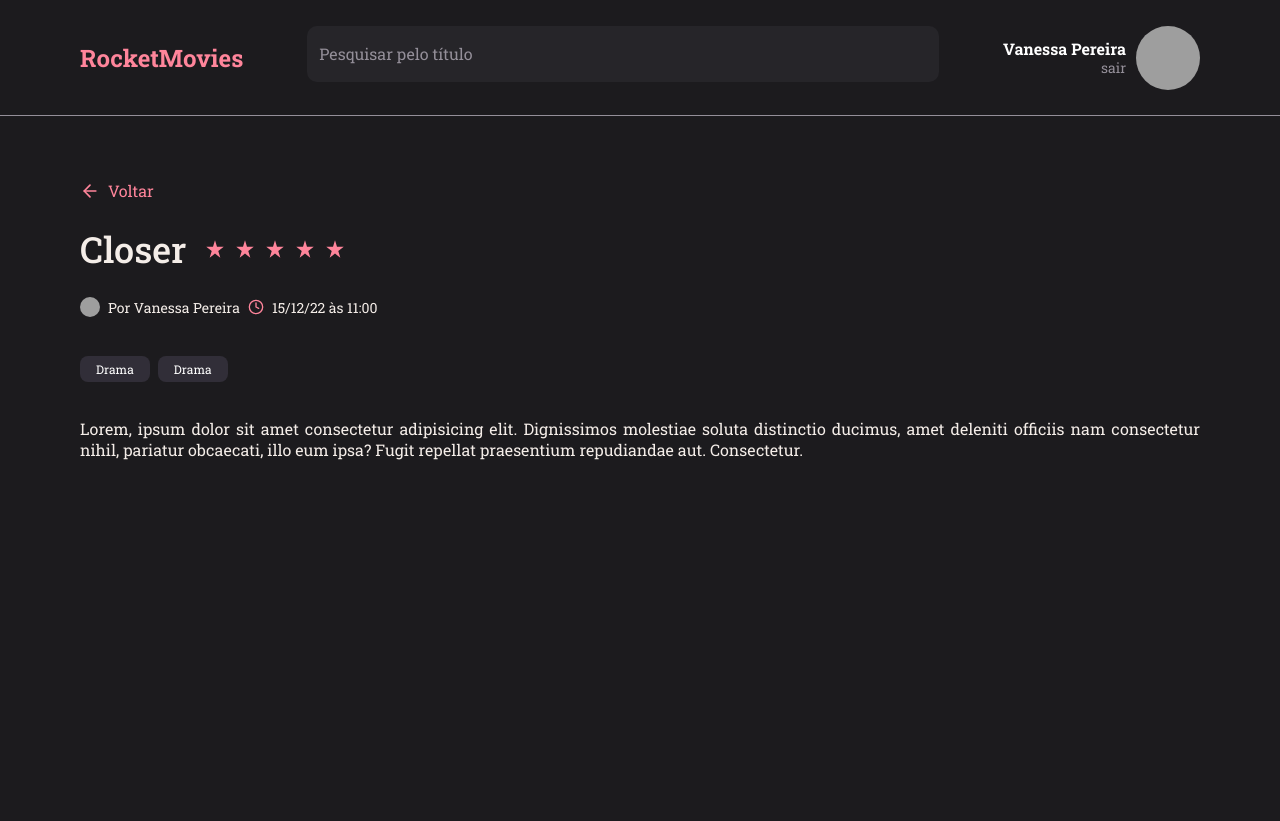
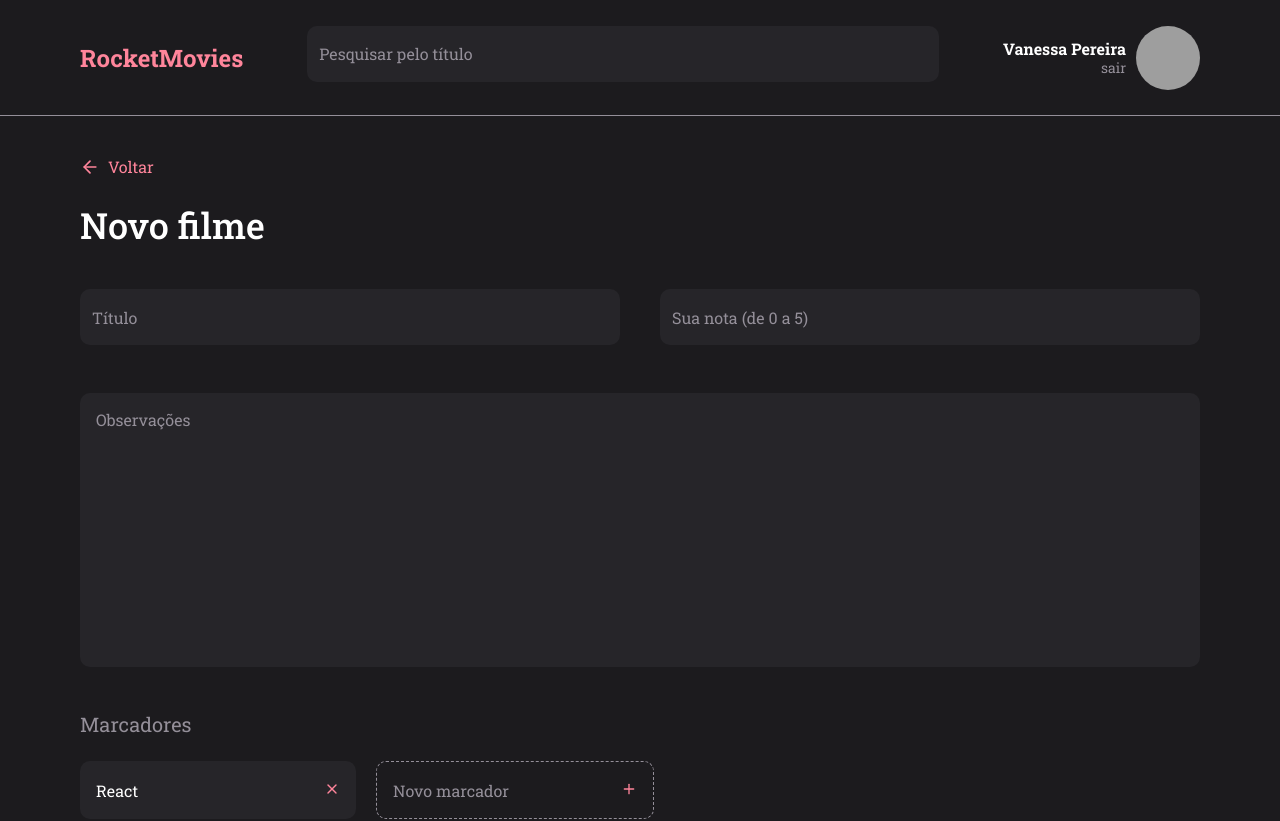
Before and after one commit to vnspereira11/app-rocketmovies-frontend, a React (Vite) app: page / in a window 1280 px wide. Shown: the top 821 px of the page. Before the commit the page ends 800 px from the top, so only its background shows below. Built offline with nearby package versions, Linux system fonts and the light colour scheme; grey boxes are pictures that could not be loaded.

Commit message:
Updating ButtonText component and links

```diff
--- a/src/components/ButtonText/styles.js
+++ b/src/components/ButtonText/styles.js
@@ -1,13 +1,21 @@
 import styled from "styled-components";
 
 export const Container = styled.button`
-    background: none;
+
+    height: 5.6rem;
+
+    background-color: ${({ theme }) => theme.COLORS.PINK};
+    color: ${({ theme }) => theme.COLORS.GRAY};
+
+    border-radius: 8px;
     border: none;
-    color: ${({ theme }) => theme.COLORS.PINK};
+
     font-size: 1.6rem;
+    font-weight: 500;
+    padding: 0 1.6rem;
 
     display: flex;
-    align-items: flex-end;
+    align-items: center;
     gap: 0.8rem;
 
     > svg {
--- a/src/main.jsx
+++ b/src/main.jsx
@@ -5,13 +5,13 @@ import GlobalStyles from "./styles/global";
 import { ThemeProvider } from "styled-components";
 import theme from "./styles/theme";
 
-import { Details } from "./pages/Details";
+import { New } from "./pages/New";
 
 ReactDOM.createRoot(document.getElementById('root')).render(
   <React.StrictMode>
     <ThemeProvider theme={theme}>
       <GlobalStyles />
-      <Details />
+      <New />
     </ThemeProvider>
   </React.StrictMode>
 )
--- a/src/pages/Details/index.jsx
+++ b/src/pages/Details/index.jsx
@@ -2,7 +2,6 @@ import { FiArrowLeft, FiClock } from 'react-icons/fi';
 import { Container, Content } from "./styles";
 
 import { Header } from "../../components/Header";
-import { ButtonText } from "../../components/ButtonText";
 import { Rating } from "../../components/Rating";
 import { Input } from "../../components/Input";
 import { Tag } from "../../components/Tag";
@@ -16,7 +15,10 @@ export function Details() {
       </Header>
       <main>
         <Content>
-          <ButtonText icon={FiArrowLeft} title="Voltar"/>
+          <a href="#">
+            <FiArrowLeft />
+            Voltar
+          </a>
           <div className="movie">
               <h1>Closer</h1>
               <Rating grade="5" isBigSize />
--- a/src/pages/Details/styles.js
+++ b/src/pages/Details/styles.js
@@ -33,6 +33,17 @@ export const Content = styled.div`
 
     display: flex;
     flex-direction: column;
+
+    > a {
+        display: flex;
+        align-items: center;
+        gap: 0.8rem;
+        color: ${({ theme }) => theme.COLORS.PINK};
+
+        svg {
+            font-size: 2rem;
+        }
+    }
 
     .movie {
         display: flex;
--- a/src/pages/New/index.jsx
+++ b/src/pages/New/index.jsx
@@ -4,9 +4,8 @@ import { Container, Form, Wrapper } from "./styles";
 import { Header } from "../../components/Header";
 import { Input } from "../../components/Input";
 import { Textarea } from "../../components/Textarea";
+import { Section } from "../../components/Section";
 import { Button } from "../../components/Button";
-import { ButtonText } from "../../components/ButtonText";
-import { Section } from "../../components/Section";
 import { NoteItem } from "../../components/NoteItem";
 
 
@@ -19,7 +18,10 @@ export function New() {
             <main>
                 <Form>
                     <header>
-                        <ButtonText icon={FiArrowLeft} title="Voltar"/>
+                        <a href="#">
+                            <FiArrowLeft />
+                            Voltar
+                        </a>
                         <h1>Novo filme</h1>
                     </header>
                     <Wrapper>
--- a/src/pages/New/styles.js
+++ b/src/pages/New/styles.js
@@ -34,6 +34,17 @@ export const Form = styled.form`
 
     > header {
 
+        a {
+            display: flex;
+            align-items: center;
+            gap: 0.8rem;
+            color: ${({ theme }) => theme.COLORS.PINK};
+        }
+
+        svg {
+            font-size: 2rem;;
+        }
+
         h1 {
             margin: 2.4rem 0 4rem 0;
             font-size: 3.6rem;
--- a/src/pages/Profile/index.jsx
+++ b/src/pages/Profile/index.jsx
@@ -9,8 +9,9 @@ export function Profile() {
   return (
     <Container>
       <header>
-        <a href="/">
+        <a href="#">
           <FiArrowLeft />
+          Voltar
         </a>
       </header>
       <Form>
--- a/src/pages/SignIn/index.jsx
+++ b/src/pages/SignIn/index.jsx
@@ -3,7 +3,6 @@ import { Container, Form, Background } from "./styles";
 
 import { Input } from "../../components/Input";
 import { Button } from "../../components/Button";
-import { ButtonText } from "../../components/ButtonText";
 
 export function SignIn() {
     return (
@@ -25,7 +24,9 @@ export function SignIn() {
                     icon={FiLock}
                 />
                 <Button title="Entrar" />
-                <ButtonText title="Criar conta"/>
+                <a href="#">
+                    Criar conta
+                </a>
             </Form>
             <Background />
         </Container>
--- a/src/pages/SignIn/styles.js
+++ b/src/pages/SignIn/styles.js
@@ -31,6 +31,11 @@ export const Form = styled.form`
         font-size: 1.4rem;
         color: ${({ theme }) => theme.COLORS.GRAY_LIGHT};
     }
+
+    > a {
+        color: ${({ theme }) => theme.COLORS.PINK};
+        text-align: center;
+    }
 `;
 
 export const Background = styled.div`
```
Also changed, not shown: src/pages/Profile/styles.js (+8 -2 lines), src/pages/SignUp/index.jsx (+5 -4 lines), src/pages/SignUp/styles.js (+13 -0 lines).
